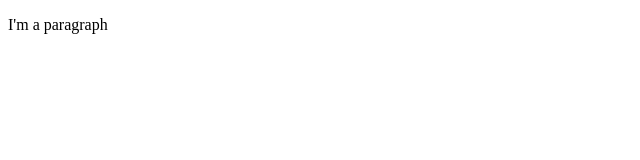
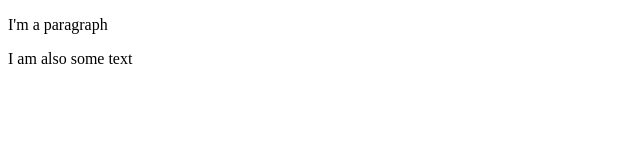
Before and after one commit to ZoniUniverse/dtc-website, a plain HTML site: page Web Development/DTC Website/index.html in a window 1280 px wide. Shown: the whole page, without its empty margins (0-640 px from the left). Drawn offline with Linux system fonts and the light colour scheme.

Commit message:
Update and rename HomePage.html to index.html

```diff
--- a/Web Development/DTC Website/HomePage.html
+++ b/Web Development/DTC Website/index.html
@@ -12,6 +12,9 @@
   <p>
     I'm a paragraph
   </p>
+  <p>
+    I am also some text
+  </p>
 </body>
 
 </html>
```
